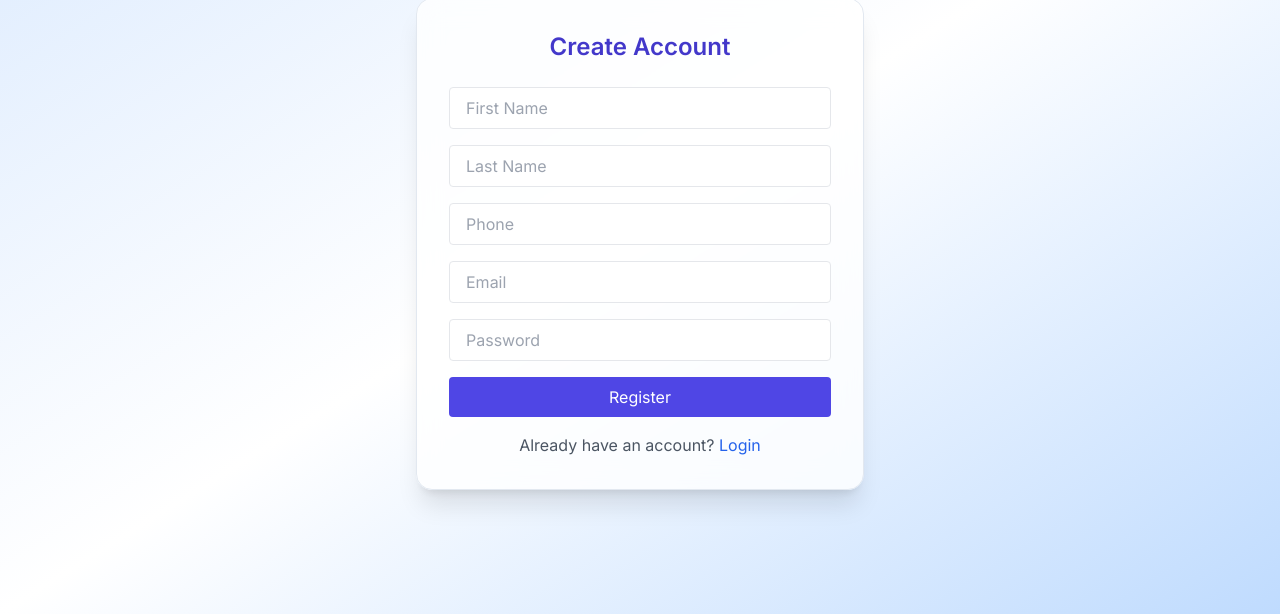
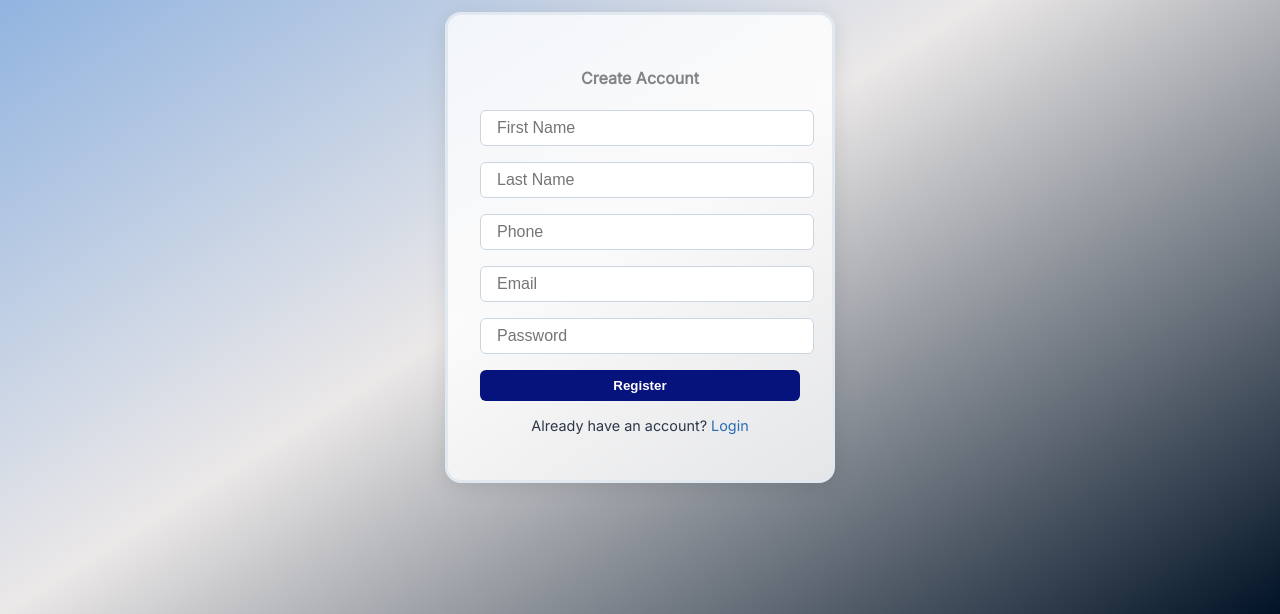
Before and after one commit to kanamu162A/SHATOVA, a website: page public/index.html in a window 1280 px wide. Shown: the part 186-800 px from the top of the page. Drawn offline with nearby package versions, Linux system fonts and the light colour scheme.

Commit message:
from manneeru

```diff
--- a/controller/admin.controller.js
+++ b/controller/admin.controller.js
@@ -29,7 +29,7 @@ export const CreateAdmin = async(req,res) =>{
 
         const user = checkUserResult.rows[0];
 
-        if(user.role === 'ADMIN'||'C E O'){
+        if(user.role === 'ADMIN'|| user.role === 'C E O'){
 
             return res.status(403).json({
                 success:false,
--- a/public/index.html
+++ b/public/index.html
@@ -2,80 +2,133 @@
 <html lang="en">
 <head>
   <meta charset="UTF-8" />
-  <meta name="viewport" content="width=device-width, initial-scale=1.0" />
+  <meta name="viewport" content="width=device-width, initial-scale=1.0"/>
   <title>Register | Shatova</title>
-  <script src="https://cdn.tailwindcss.com"></script>
-  <link href="https://fonts.googleapis.com/css2?family=Playfair+Display:wght@600&family=Inter:wght@400;600&display=swap" rel="stylesheet">
+  <link href="https://fonts.googleapis.com/css2?family=Inter&family=Playfair+Display&display=swap" rel="stylesheet">
   <style>
     body {
+      margin: 0;
       font-family: 'Inter', sans-serif;
+      background: linear-gradient(to bottom right, #76a4dd, #ebe8e8, #011225);
+      color: #2d3748;
+      min-height: 100vh;
+      display: flex;
+      align-items: center;
+      justify-content: center;
     }
-    h1, .brand {
+
+    .brand {
       font-family: 'Playfair Display', serif;
+      font-size: 2rem;
+      font-weight: bold;
+      color: #00010f;
+      text-align: center;
+      margin-bottom: 1.5rem;
+    }
+
+    .form-container {
+      background-color: rgba(255, 255, 255, 0.8);
+      backdrop-filter: blur(8px);
+      padding: 2rem;
+      border-radius: 1rem;
+      box-shadow: 0 4px 20px rgba(0, 0, 0, 0.1);
+      width: 90%;
+      max-width: 320px;
+      border: 3px solid #e2e8f0;
+      height: 100%;
+    }
+
+    .form-container h2 {
+      font-size: 1.75rem;
+      font-weight: bold;
+      color: #4c51bf;
+      text-align: center;
+      margin-bottom: 1.5rem;
+    }
+
+    .form-group {
+      margin-bottom: 1rem;
+    }
+
+    .form-group input {
+      width: 300px;
+      padding: 0.5rem 1rem;
+      border: 1px solid #cbd5e0;
+      border-radius: 0.375rem;
+      font-size: 1rem;
+      transition: border-color 0.2s ease;
+    }
+
+    .form-group input:focus {
+      outline: none;
+      border-color: #a3bffa;
+      box-shadow: 0 0 0 3px rgba(160, 174, 255, 0.5);
+    }
+
+    .submit-btn {
+      width: 100%;
+      background-color: #07137c;
+      color: white;
+      font-weight: bold;
+      padding: 0.5rem;
+      border: none;
+      border-radius: 0.375rem;
+      cursor: pointer;
+      transition: background-color 0.3s ease;
+    }
+
+    .submit-btn:hover {
+      background-color: #03033d;
+    }
+
+    .text-center {
+      text-align: center;
+      margin-top: 1rem;
+      font-size: 0.9rem;
+    }
+
+    .text-center a {
+      color: #2b6cb0;
+      text-decoration: none;
+      font-weight: 500;
+    }
+
+    .text-center a:hover {
+      text-decoration: underline;
+    }
+    .h4{
+      color: rgba(0, 0, 0, 0.465);
+      text-align: center;
     }
   </style>
 </head>
-<body class="bg-gradient-to-br from-blue-100 via-white to-blue-200 text-gray-800 min-h-screen relative overflow-x-hidden">
+<body>
 
-
-
-  <!-- Transparent Registration Form -->
-  <div class="relative z-10 flex flex-col items-center justify-center min-h-screen p-6">
-    <div class="text-3xl font-bold text-indigo-700 mb-6 brand">Shatova</div>
-    <div class="bg-white/80 backdrop-blur-md p-8 rounded-2xl shadow-xl w-full max-w-md border border-slate-200">
-      <h2 class="text-2xl font-bold text-indigo-700 text-center mb-6">Create Account</h2>
-      <form id="registerForm" class="space-y-4">
-        <input id="first_name" type="text" placeholder="First Name" class="w-full border px-4 py-2 rounded focus:ring-2 focus:ring-indigo-300" required />
-        <input id="last_name" type="text" placeholder="Last Name" class="w-full border px-4 py-2 rounded focus:ring-2 focus:ring-indigo-300" required />
-        <input id="phone" type="tel" placeholder="Phone" class="w-full border px-4 py-2 rounded focus:ring-2 focus:ring-indigo-300" required />
-        <input id="email" type="email" placeholder="Email" class="w-full border px-4 py-2 rounded focus:ring-2 focus:ring-indigo-300" required />
-        <input id="password" type="password" placeholder="Password" class="w-full border px-4 py-2 rounded focus:ring-2 focus:ring-indigo-300" required />
-        <button type="submit" class="w-full bg-indigo-600 text-white py-2 rounded hover:bg-indigo-700 transition">Register</button>
+  <div class="form-wrapper">
+    <div class="brand">Shatova</div>
+    <div class="form-container">
+      <h4 class="h4">Create Account</h4>
+      <form action="/register" method="POST">
+        <div class="form-group">
+          <input type="text" name="first_name" placeholder="First Name" required />
+        </div>
+        <div class="form-group">
+          <input type="text" name="last_name" placeholder="Last Name" required />
+        </div>
+        <div class="form-group">
+          <input type="tel" name="phone" placeholder="Phone" required />
+        </div>
+        <div class="form-group">
+          <input type="email" name="email" placeholder="Email" required />
+        </div>
+        <div class="form-group">
+          <input type="password" name="password" placeholder="Password" required />
+        </div>
+        <button type="submit" class="submit-btn">Register</button>
       </form>
-      <p id="responseMsg" class="mt-4 text-center text-sm"></p>
-      <p class="mt-4 text-center text-gray-600">Already have an account? <a href="#" class="text-blue-600 hover:underline">Login</a></p>
-
+      <p class="text-center">Already have an account? <a href="/login.html">Login</a></p>
     </div>
   </div>
 
-  <script>
-    const form = document.getElementById("registerForm");
-    const responseMsg = document.getElementById("responseMsg");
-
-    form.addEventListener("submit", async (e) => {
-      e.preventDefault();
-
-      const data = {
-        first_name: document.getElementById("first_name").value,
-        last_name: document.getElementById("last_name").value,
-        phone: document.getElementById("phone").value,
-        email: document.getElementById("email").value,
-        password: document.getElementById("password").value
-      };
-
-      try {
-        const res = await fetch("https://shatova.onrender.com/api/shatova/V1/register", {
-          method: "POST",
-          headers: {
-            "Content-Type": "application/json"
-          },
-          body: JSON.stringify(data)
-        });
-
-        const result = await res.json();
-        if (result.success) {
-          form.reset();
-          responseMsg.innerHTML = `<span class="text-green-600">${result.message}</span><br/><a href="/login.html" class="text-indigo-700 font-semibold underline mt-2 inline-block">Go to Login</a>`;
-        } else {
-          responseMsg.textContent = result.message;
-          responseMsg.className = "text-red-600 mt-4 text-center";
-        }
-      } catch (error) {
-        responseMsg.textContent = "Something went wrong. Please try again.";
-        responseMsg.className = "text-red-600 mt-4 text-center";
-      }
-    });
-  </script>
-
 </body>
 </html>
```
